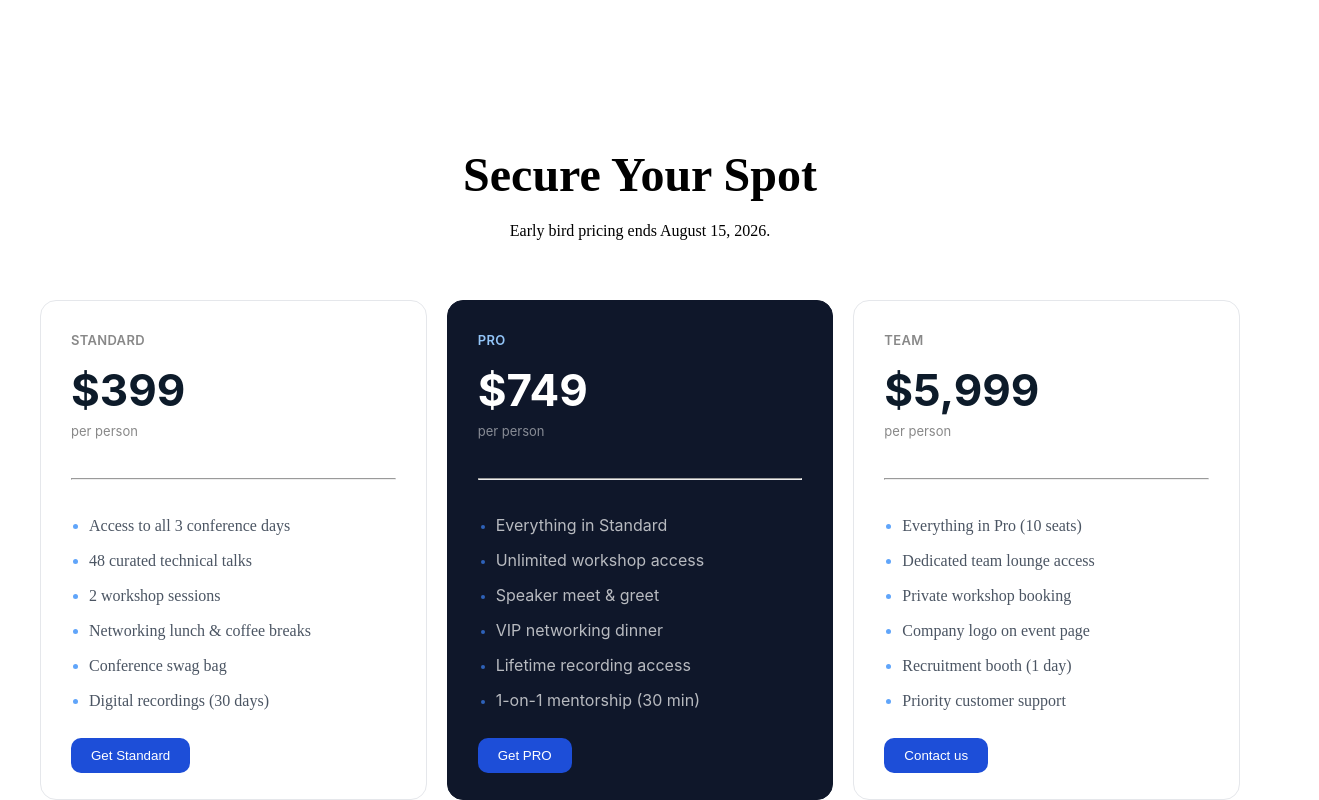
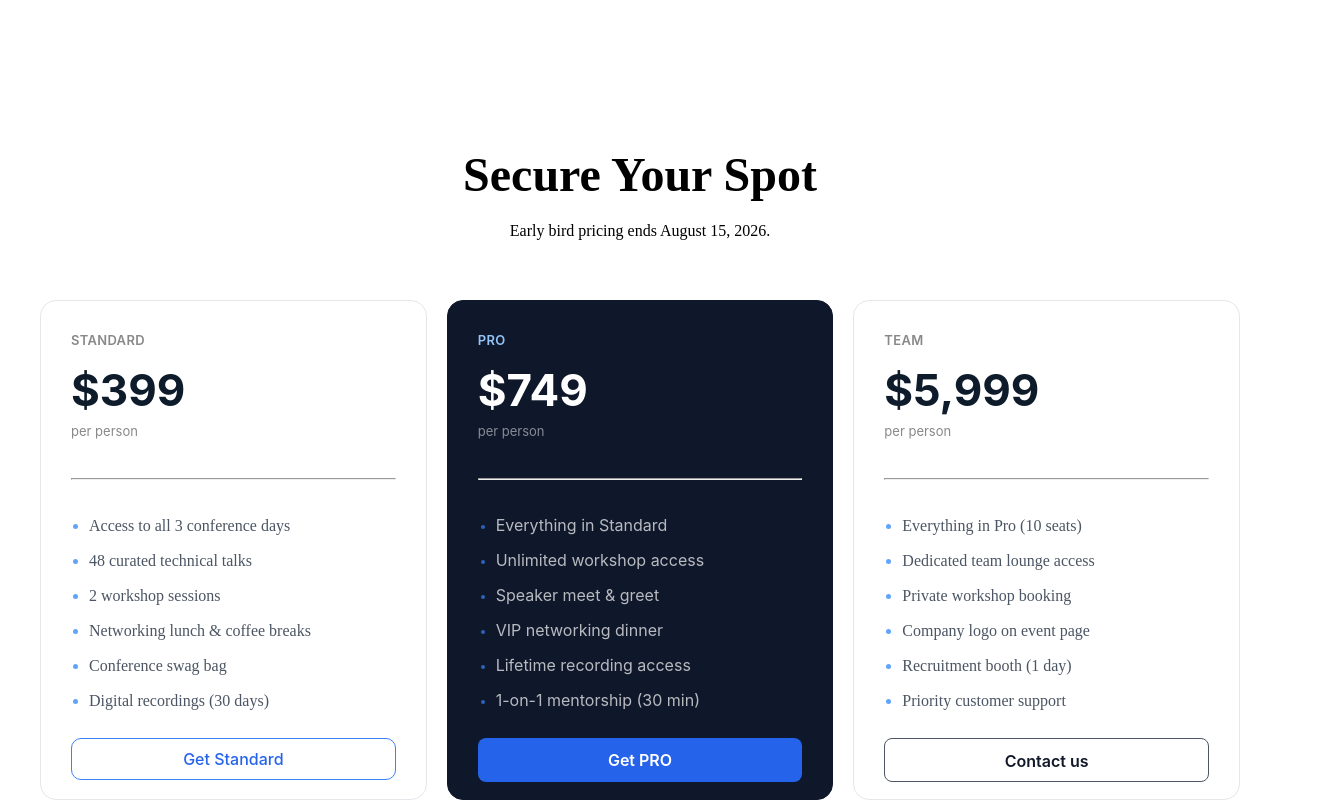
Before and after one commit to hasanmh9988770-MHR/devconf-2026-assignment-01, a plain HTML site: page index.html in a window 1280 px wide. Shown: the part 1686-2486 px from the top of the page, 1319 px wide, since content can reach past the window. Drawn offline with Linux system fonts and the light colour scheme.

Commit message:
pricing cards button edited successfully

```diff
--- a/index.html
+++ b/index.html
@@ -106,7 +106,7 @@
             <li>Conference swag bag </li>
             <li>Digital recordings (30 days)</li>
         </ul>
-        <button>Get Standard</button>
+        <button class="card1-btn">Get Standard</button>
     </div>
 
     <div class="card-2">
@@ -125,7 +125,7 @@
             <li>Lifetime recording access</li>
             <li>1-on-1 mentorship (30 min)</li>
         </ul>
-        <button>Get PRO</button>
+        <button class="card2-btn">Get PRO</button>
     </div>
 
     <div class="card-3">
@@ -144,7 +144,7 @@
             <li>Recruitment booth (1 day)</li>
             <li>Priority customer support</li>
         </ul>
-        <button>Contact us</button>
+        <button class="card3-btn">Contact us</button>
     </div>
     </div>
  </section>
--- a/style.css
+++ b/style.css
@@ -110,32 +110,14 @@ button {
     padding-bottom: 12px;
 }
 .pricing-cards {
-    /* display: grid; */
-    /* grid-template-columns: repeat(3, 1fr); */
     display: flex;
-    /* text-align: center; */
     justify-content: center;
     gap: 20px;
     margin-top: 30px;
     padding: 0 40px;
     height: 500px;
-    /* width: 450px; */
-    /* width: 600px; */
-    /* max-width: 600px; */
-    /* max-width: 750px; */
-    /* width: 550px; */
-    /* border: 1px solid white; */
 }
 
-/* .pricing h2,p {
-    text-align: center;
-    align-items: center;
-} */
-
-/* .PRICING h2,p {
-    justify-content: center;
-
-} */
 
 .card-title {
     text-align: center;
@@ -150,13 +132,11 @@ button {
 .pricing-cards ul {
  display: block;
  list-style: disc;
- /* color: #60A5FA; */
  padding-left: 18px;
 
 }
 .pricing-cards ul li::marker {
     color: #60A5FA;
-    /* font-size: 15px; */
 }
 .pricing-cards ul li {
     color: #4B5563;
@@ -248,3 +228,42 @@ padding-top: 10px;
     color: #3B82F6;
     font-size: 12px;
 }
+.card1-btn {
+    background-color: #FFFFFF;
+    color: #2563EB;
+    border: 1px solid #3B82F6;
+    width: 100%;
+    font-family: "inter", sans-serif;
+    font-size: 16px;
+    font-weight: 500;
+
+}
+
+.card3-btn {
+    width: 100%;
+    height: 44px;
+
+    background: #FFFFFF;
+    border: 1px solid #4B5563;
+    border-radius: 8px;
+
+    font-family: "Inter", sans-serif;
+    font-size: 16px;
+    font-weight: 600;
+    line-height: 24px;
+    color: #111827;
+}
+.card2-btn {
+     width: 100%;
+    height: 44px;
+
+    background: #2563EB;
+    border: none;
+    border-radius: 8px;
+
+    font-family: "Inter", sans-serif;
+    font-size: 16px;
+    font-weight: 600;
+    line-height: 24px;
+    color: #FFFFFF;
+}
```
